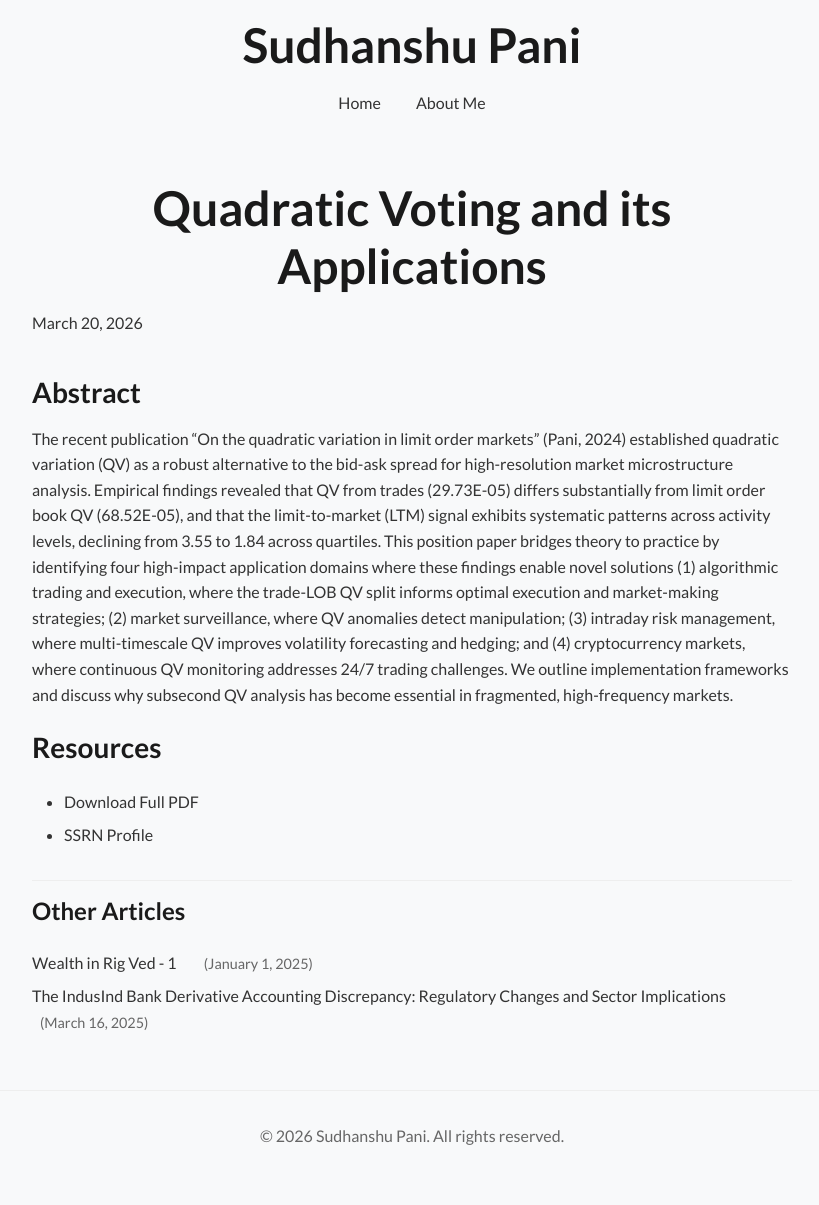
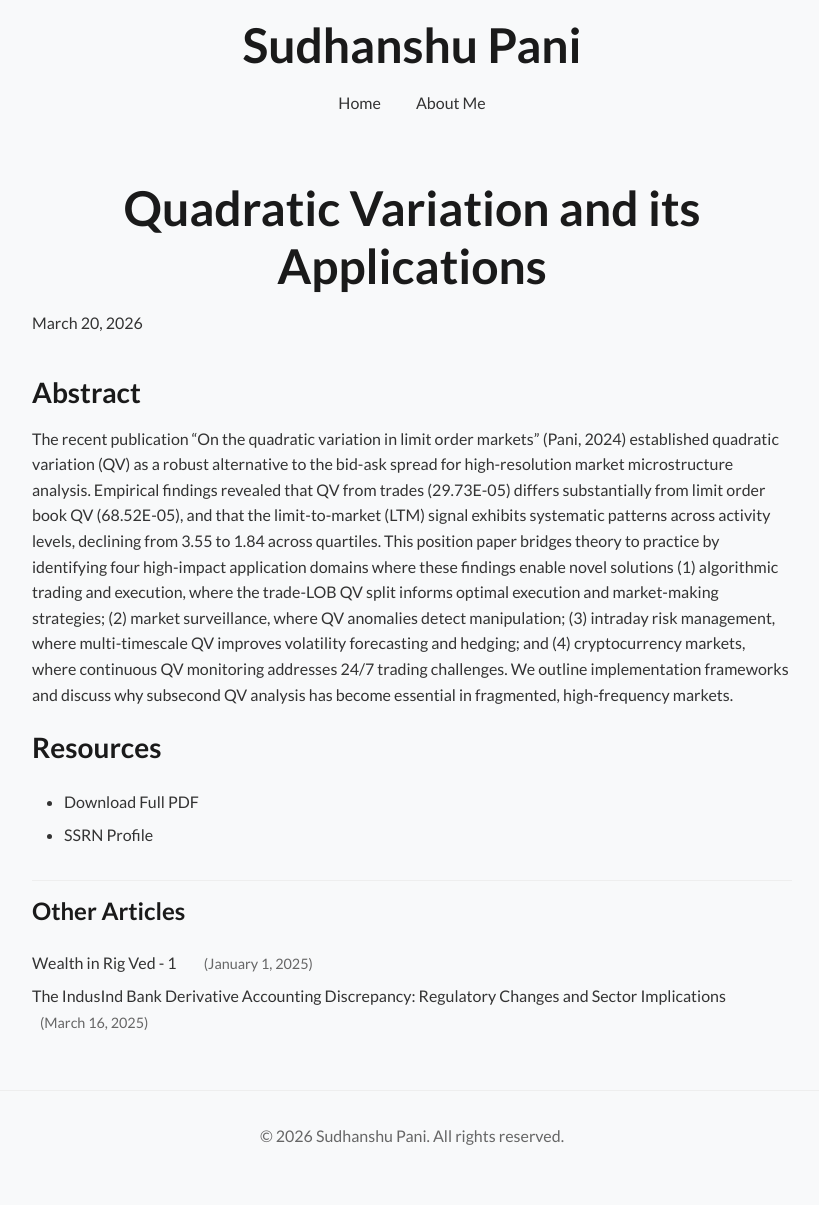
Before and after one commit to sudhanshupani/sudhanshupani.github.io, a Jekyll site: the page built from _research/qv-applications.md, in a window 1280 px wide. Shown: the whole page, without its empty margins (228-1047 px from the left). Built offline with Jekyll 4.4.1, drawn with Linux system fonts in a browser that asks for light colours.

Commit message:
Update qv-applications.md

```diff
--- a/_research/qv-applications.md
+++ b/_research/qv-applications.md
@@ -1,8 +1,8 @@
 ---
 layout: article
-title: "Quadratic Voting and its Applications"
+title: "Quadratic Variation and its Applications"
 date: 2026-03-20
-category: research
+category: Position Paper
 abstract: "The recent publication “On the quadratic variation in limit order markets” (Pani, 2024) established quadratic variation (QV) as a robust alternative to the bid-ask spread for high-resolution market microstructure analysis. Empirical findings revealed that QV from trades (29.73E-05) differs substantially from limit order book QV (68.52E-05), and that the limit-to-market (LTM) signal exhibits systematic patterns across activity levels, declining from 3.55 to 1.84 across quartiles. This position paper bridges theory to practice by identifying four high-impact application domains where these findings enable novel solutions (1) algorithmic trading and execution, where the trade-LOB QV split informs optimal execution and market-making strategies; (2) market surveillance, where QV anomalies detect manipulation; (3) intraday risk management, where multi-timescale QV improves volatility forecasting and hedging; and (4) cryptocurrency markets, where continuous QV monitoring addresses 24/7 trading challenges. We outline implementation frameworks and discuss why subsecond QV analysis has become essential in fragmented, high-frequency markets."
 pdf_url: "/papers/qv_applications_paper.pdf"
 status: "Position Paper (Self-Archived)"
```
